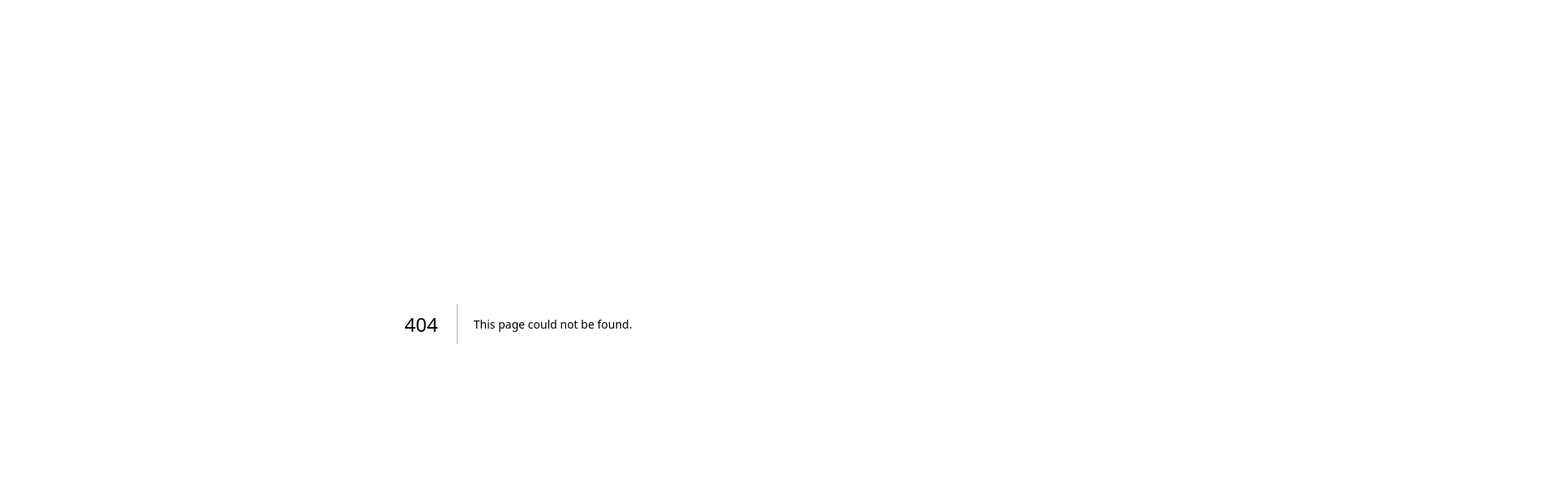
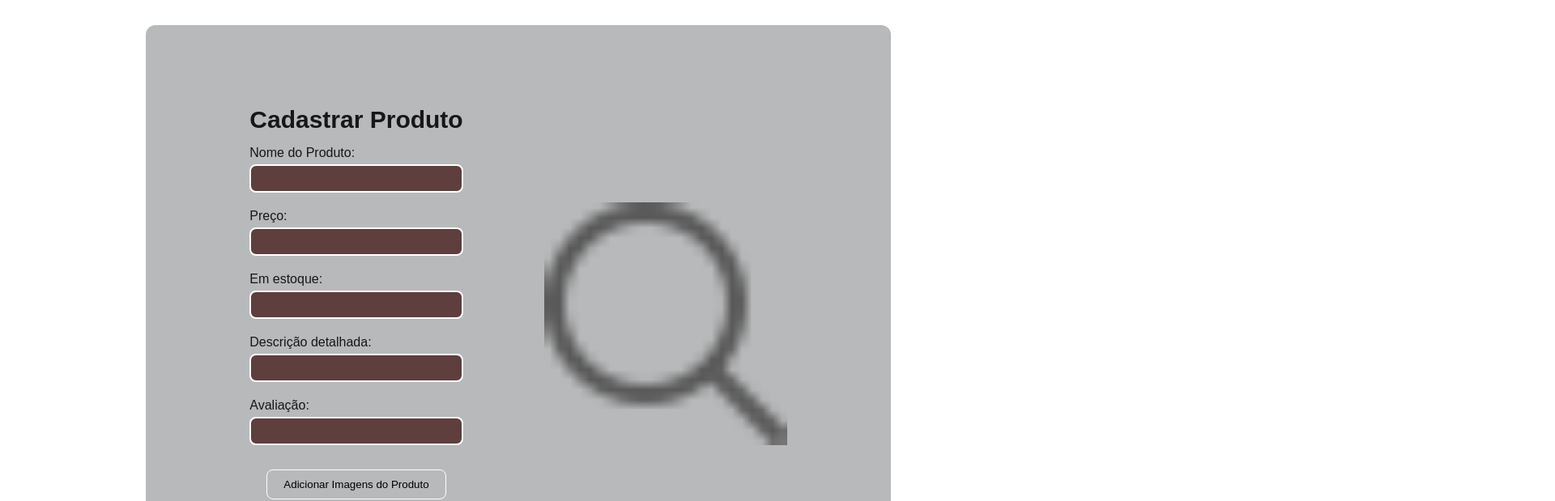
Before and after one commit to Kaique-Parente/E-Commerce-SayStreet, a Next.js app in the folder frontend/: page /cadastrar-produto in a window 1280 px wide. Before the commit this address had no page. Shown: the top 619 px of the page at 81% size, 1920 px wide, since content can reach past the window. Built offline with nearby package versions, Linux system fonts and the light colour scheme.

Commit message:
[FRONTEND ADD] Inicio de estilização da tela de cadastro Produto com input file.

```diff
--- /dev/null
+++ b/frontend/app/cadastrar-produto/page.js
@@ -0,0 +1,160 @@
+'use client'
+
+import { useCadastro } from "@/hooks/useCadastro"
+import Image from "next/image";
+import { useEffect, useRef } from "react";
+import styled from "styled-components";
+
+const Container = styled.div`
+    width: 100%;
+    height: 100vh;
+
+    display: flex;
+    align-items: center;
+    justify-content: center;
+`
+
+const ContainerContent = styled.div`
+    background-color: #62656773;
+
+    display: flex;
+    align-items: center;
+    justify-content: center;
+
+    width: 920px;
+    gap: 100px;
+
+    padding: 100px 80px;
+    border-radius: 12px;
+
+    h2 {
+        font-size: 30px;
+        font-weight: bold;
+        margin-bottom: 15px;
+    }
+
+    h3 {
+        margin: 15px 0;
+    }
+
+    button {
+        background: none;
+        border: 1px solid white;
+        border-radius: 8px;
+
+        padding: 10px 20px;
+        margin-top: 10px;
+
+        cursor: pointer;
+        transition: background-color 0.3s ease;
+    }
+
+    button:hover {
+        background-color: rgba(98, 101, 103, 0.9);
+    }
+`
+
+const InputContainer = styled.div`
+    display: flex;
+    justify-content: flex-end;
+    flex-direction: column;
+    gap: 5px;
+
+    margin-bottom: 20px;
+
+    input, select{
+        background-color: #5f3e3e;
+
+        padding: 8px;
+        border-radius: 8px;
+        border: 2px solid white;
+    }
+
+    select {
+        font-size: 16px;
+        margin-top: 10px;
+    }
+`
+
+const ButtonsContainer = styled.div`
+    display: flex;
+    align-items: center;
+    flex-direction: column;
+    gap: 5px;
+
+    .btn-cancelar{
+        width: 150px;
+    }
+`
+
+const handleFileChange = (e) =>{
+    const file = e.target.files?.[0];
+    console.log(file);
+}
+
+export default function CadastrarProduto() {
+    const { nome, setNome, cpf, setCpf, email, setEmail, password, setPassword, passwordVerify, setPasswordVerify, grupo, setGrupo, erro, setErro, handleSubmit, handleNomeChange, handleCpfChange, handleEmailChange, handlePasswordChange, handlePasswordVerifyChange, handleGrupoChange } = useCadastro();
+
+    const fileInputRef = useRef(null);
+
+    useEffect(() => {
+        if (erro) {
+            alert(erro.toString());
+        }
+    }, [erro])
+
+    return (
+        <div>
+            <Container>
+                <ContainerContent>
+                    <form onSubmit={handleSubmit}>
+                        <h2>Cadastrar Produto</h2>
+
+                        <InputContainer>
+                            <label className="label" htmlFor="nome">Nome do Produto:</label>
+                            <input type="text" id="nome" onChange={handleNomeChange} value={nome} />
+                        </InputContainer>
+
+                        <InputContainer>
+                            <label className="label" htmlFor="cpf">Preço:</label>
+                            <input required type="text" id="cpf" onChange={handleCpfChange} value={cpf} />
+                        </InputContainer>
+
+                        <InputContainer>
+                            <label className="label" htmlFor="email">Em estoque:</label>
+                            <input required type="email" id="email" onChange={handleEmailChange} value={email} />
+                        </InputContainer>
+
+                        <InputContainer>
+                            <label className="label" htmlFor="password">Descrição detalhada:</label>
+                            <input required type="password" id="password" onChange={handlePasswordChange} value={password} />
+                        </InputContainer>
+
+                        <InputContainer>
+                            <label className="label" htmlFor="passwordVerify">Avaliação:</label>
+                            <input required type="password" id="passwordVerify" onChange={handlePasswordVerifyChange} value={passwordVerify} />
+                        </InputContainer>
+
+                        <ButtonsContainer>
+                            <input
+                                ref={fileInputRef}
+                                style={{position: "absolute", right: "-99999px"}}
+                                type="file"
+                                onChange={handleFileChange}
+                            />
+                            <button type="button" onClick={() => {
+                                fileInputRef.current?.click();
+                            }}
+                            >
+                                Adicionar Imagens do Produto
+                            </button>
+                            <button className="btn-cancelar" type="button">Cancelar</button>
+                        </ButtonsContainer>
+                    </form>
+
+                    <Image src={'/pesquisar.png'} alt="Imagem do Produto" width={300} height={300}/>
+                </ContainerContent>
+            </Container>
+        </div >
+    );
+}
```
